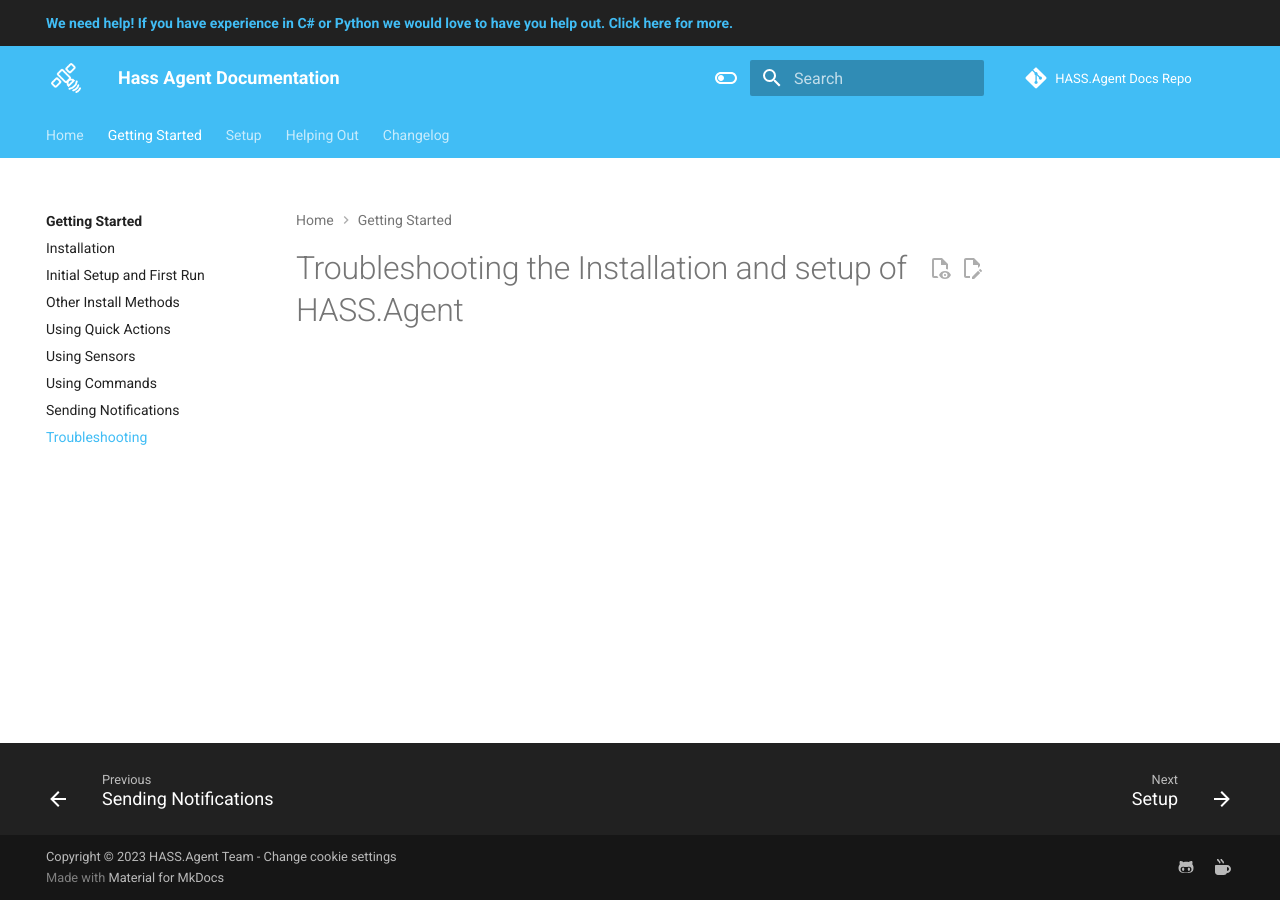
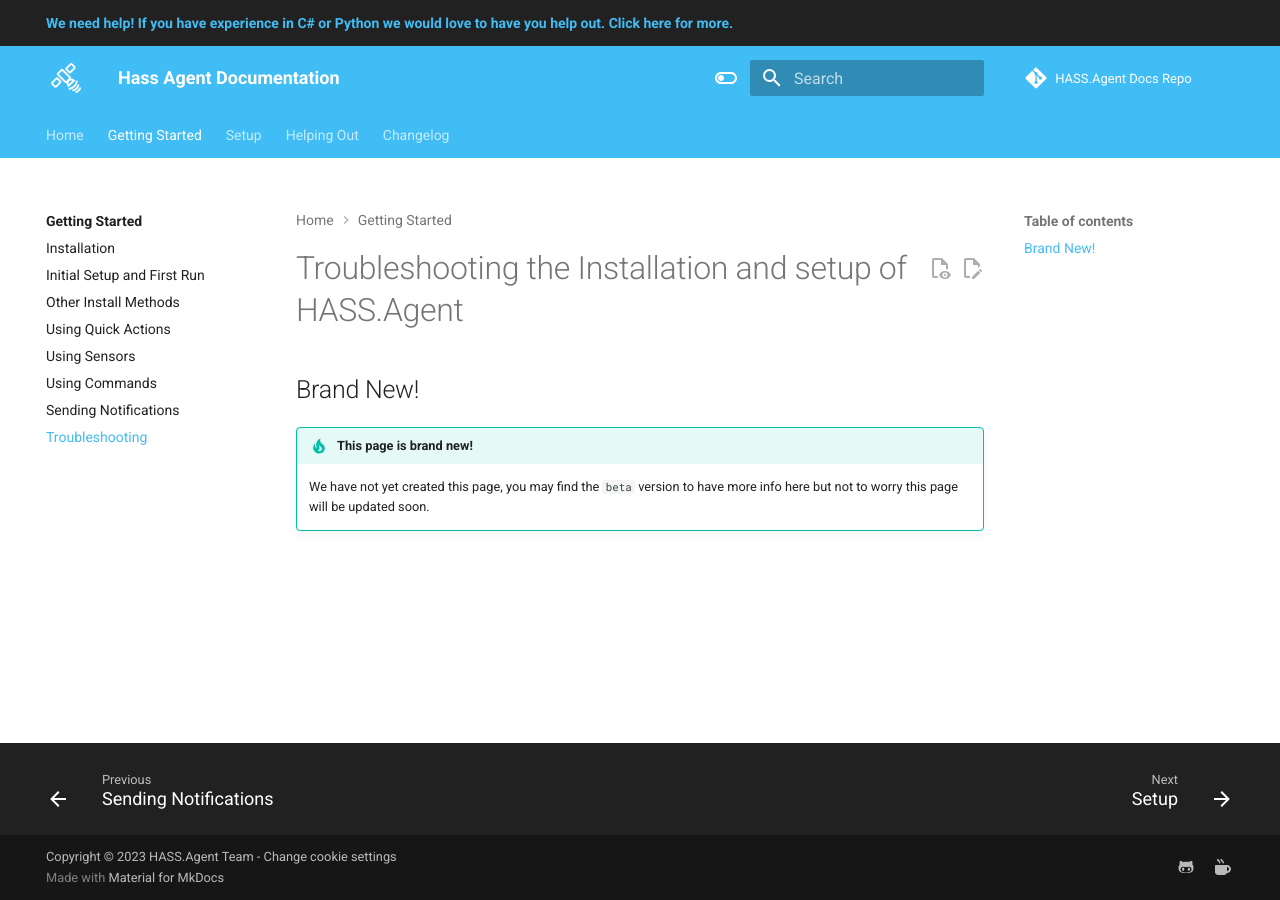
Before and after one commit to hass-agent/HASS.Agent-Documentation, an MkDocs documentation site: the page built from docs/getting-started/troubleshooting.md, in a window 1280 px wide. Built offline with MkDocs 1.6.1 and Material for MkDocs 9.7.7, drawn with Linux system fonts in a browser that asks for light colours; a script that is not in the unit is left out; comment, search, counter and statistics services are not loaded; the version menu is left out.

Commit message:
Add temporary pages for troubleshooting and setup

```diff
--- a/docs/getting-started/troubleshooting.md
+++ b/docs/getting-started/troubleshooting.md
@@ -1 +1,7 @@
 # Troubleshooting the Installation and setup of HASS.Agent
+
+## Brand New!
+
+!!! tip "This page is brand new!"
+
+    We have not yet created this page, you may find the `beta` version to have more info here but not to worry this page will be updated soon.
```
Also changed, not shown: docs/setup/index.md (+6 -0 lines).
